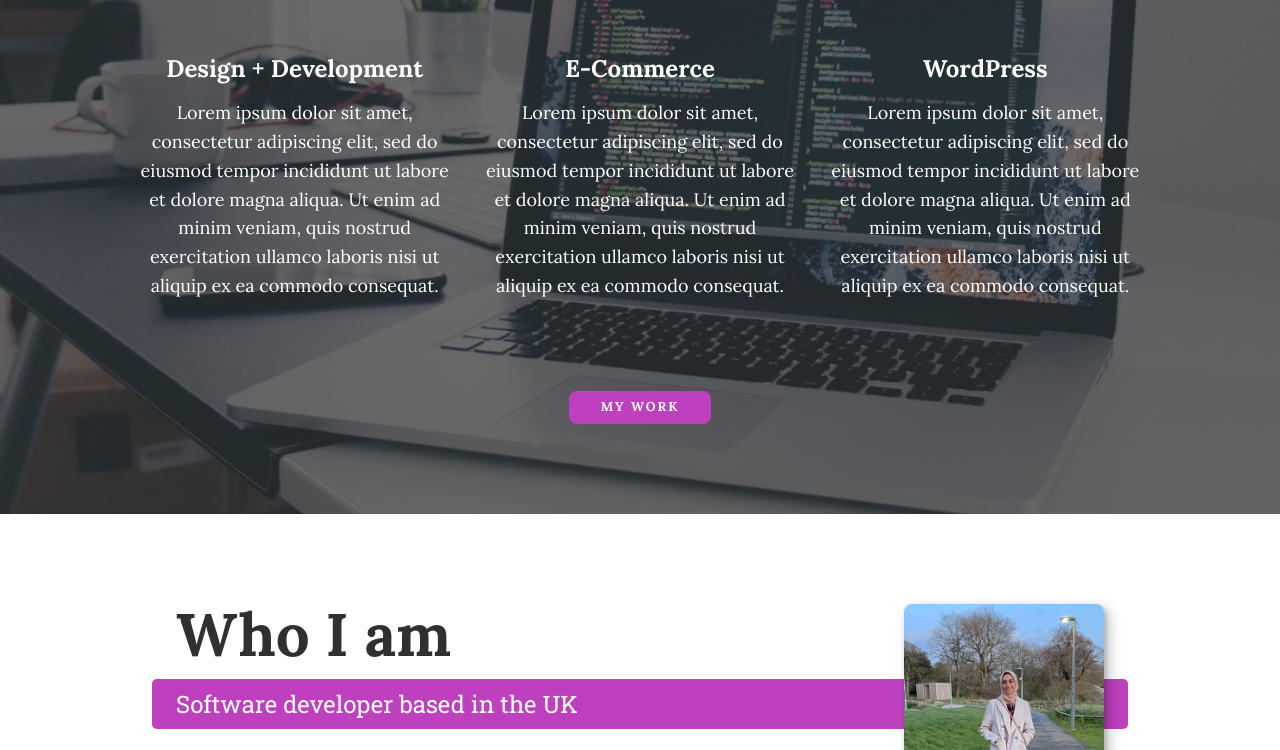
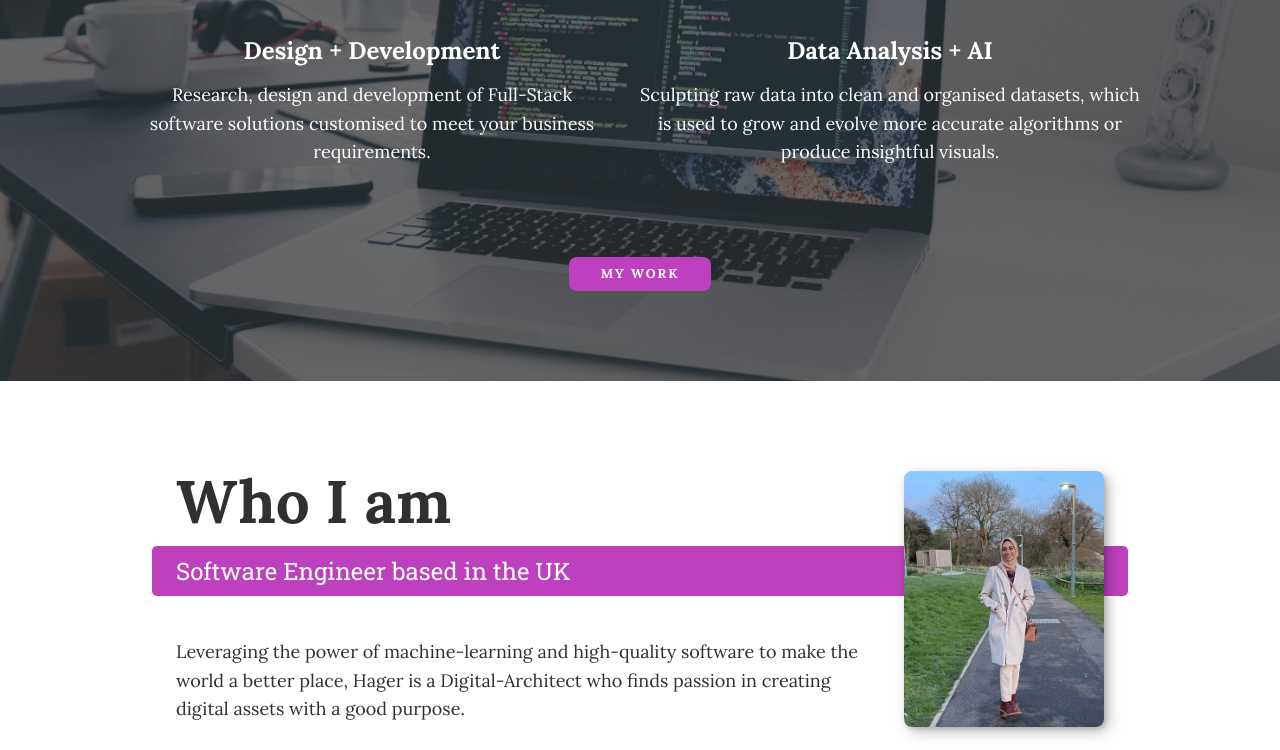
Before and after one commit to HagarMostafa/Portfoilio, a website built with Vite: page index.html in a window 1280 px wide. Shown: the part 732-1482 px from the top of the page. Built offline with nearby package versions, Linux system fonts and the light colour scheme.

Commit message:
issue Replace fake text on homePage #4 Resolved

```diff
--- a/index.html
+++ b/index.html
@@ -3,7 +3,7 @@
     <head><link rel="stylesheet" href="https://cdnjs.cloudflare.com/ajax/libs/normalize/8.0.1/normalize.css">
         <meta charset="UTF-8">
         <meta name="viewport" content="width=device-width, initial-scale=1.0">
-        <title>DevHager Portfolio Website</title>
+        <title>Portfolio Website</title>
         <link rel="stylesheet" href="https://cdnjs.cloudflare.com/ajax/libs/normalize/7.0.0/normalize.min.css">
         <link rel="stylesheet" href="https://cdnjs.cloudflare.com/ajax/libs/font-awesome/5.11.2/css/all.css" integrity="sha256-46qynGAkLSFpVbEBog43gvNhfrOj+BmwXdxFgVK/Kvc=" crossorigin="anonymous" />
 
@@ -16,7 +16,7 @@
     <body>
         <header>
             <div class="logo">
-                <img src="img/devjane.png" alt="">
+                <img src="" alt="">
             </div>
             <button class="nav-toggle" aria-label="toggle navigation">
                 <span class="hamburger"></span>
@@ -36,8 +36,8 @@
             <h1 class="section__title section__title--intro">
                 Hi, I am <strong>Hager Zeyada</strong>
             </h1>
-            <p class="section__subtitle section__subtitle--intro">Software Developer</p>
-            <img src="img/dev_hager_01.jpeg" alt="a picture of Hager Smith smiling" class="intro__img">
+            <p class="section__subtitle section__subtitle--intro">Software Engineer</p>
+            <img src="img/dev_hager_01.jpeg" alt="a picture of Hager smiling" class="intro__img">
         </section>
 
 
@@ -47,17 +47,13 @@
             <div class="services">
                 <div class="service">
                     <h3>Design + Development</h3>
-                    <p>Lorem ipsum dolor sit amet, consectetur adipiscing elit, sed do eiusmod tempor incididunt ut labore et dolore magna aliqua. Ut enim ad minim veniam, quis nostrud exercitation ullamco laboris nisi ut aliquip ex ea commodo consequat.</p>
+                    <p>Research, design and development of Full-Stack software solutions customised to meet your business requirements.</p>
                 </div> <!-- / service -->
 
-                <div class="service">
-                    <h3>E-Commerce</h3>
-                    <p>Lorem ipsum dolor sit amet, consectetur adipiscing elit, sed do eiusmod tempor incididunt ut labore et dolore magna aliqua. Ut enim ad minim veniam, quis nostrud exercitation ullamco laboris nisi ut aliquip ex ea commodo consequat.</p>
-                </div> <!-- / service -->
 
                 <div class="service">
-                    <h3>WordPress</h3>
-                    <p>Lorem ipsum dolor sit amet, consectetur adipiscing elit, sed do eiusmod tempor incididunt ut labore et dolore magna aliqua. Ut enim ad minim veniam, quis nostrud exercitation ullamco laboris nisi ut aliquip ex ea commodo consequat.</p>
+                    <h3>Data Analysis + AI</h3>
+                    <p>Sculpting raw data into clean and organised datasets, which is used to grow and evolve more accurate algorithms or produce insightful visuals.</p>
                 </div> <!-- / service -->
             </div> <!-- / services -->
 
@@ -68,11 +64,10 @@
         <!-- About me -->
         <section class="about-me" id="about">
            <h2 class="section__title section__title--about">Who I am</h2>
-           <p class="section__subtitle section__subtitle--about">Software developer based in the UK</p>
+           <p class="section__subtitle section__subtitle--about">Software Engineer based in the UK</p>
 
            <div class="about-me__body">
-               <p>Lorem ipsum dolor sit amet, consectetur adipiscing elit, sed do eiusmod tempor incididunt ut labore et dolore magna aliqua. Ut enim ad minim veniam, quis nostrud exercitation ullamco laboris nisi ut aliquip ex ea commodo consequat.</p>
-               <p>Lorem ipsum dolor sit amet, consectetur adipiscing elit, sed do eiusmod tempor incididunt ut labore et dolore magna aliqua. Ut enim ad minim veniam, quis nostrud exercitation ullamco laboris nisi ut aliquip ex ea commodo consequat.</p>
+               <p>Leveraging the power of machine-learning and high-quality software to make the world a better place, Hager is a Digital-Architect who finds passion in creating digital assets with a good purpose.</p>
            </div>
 
            <img src="img/dev_hager_02.jpeg" alt="Hager leaning against a bus" class="about-me__img">
```
